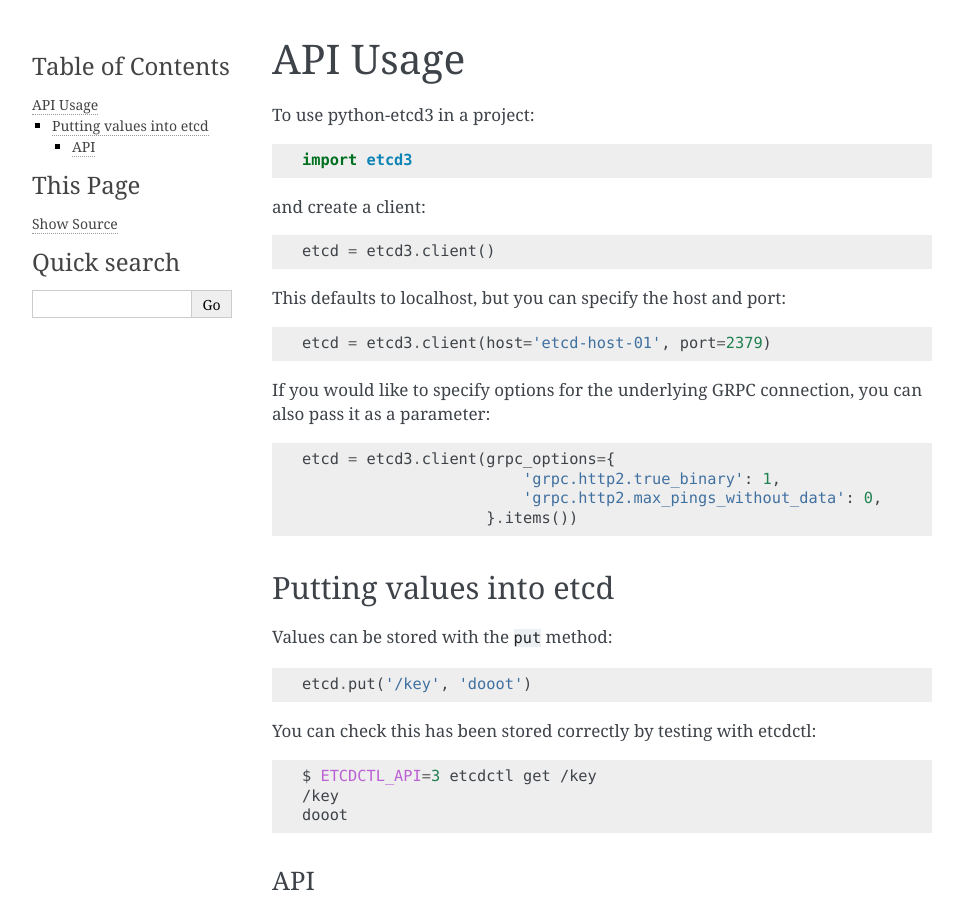
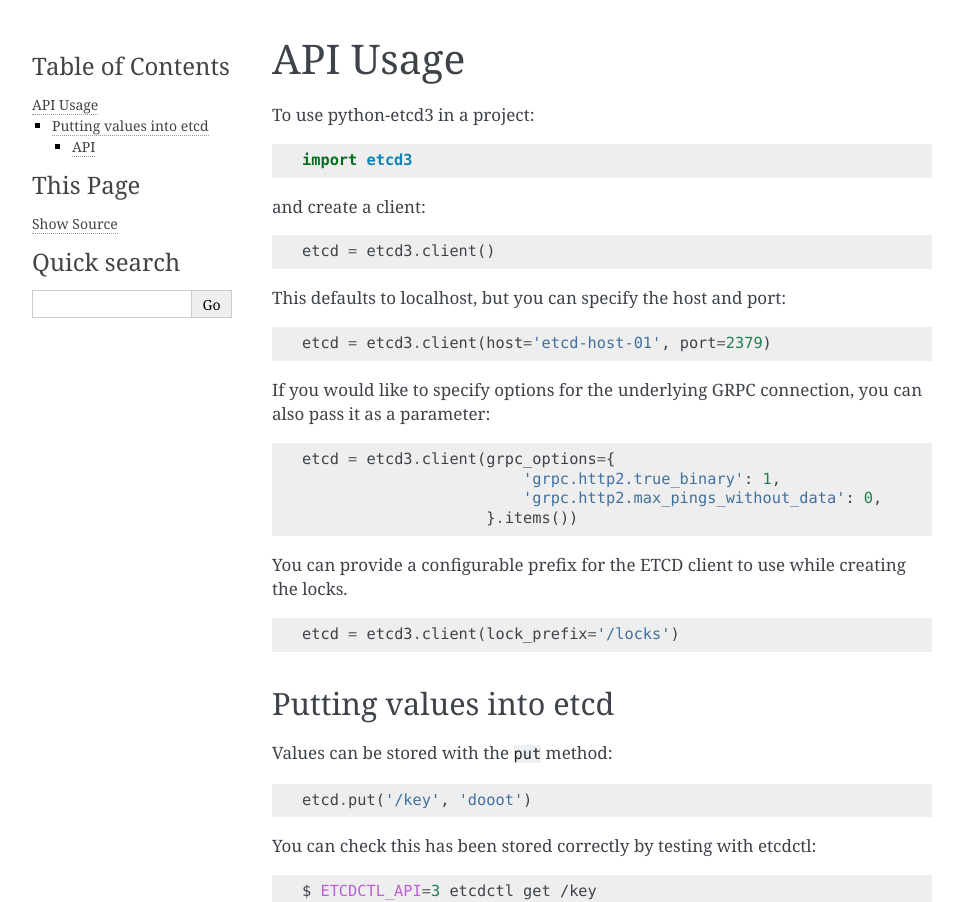
Before and after one commit to kragniz/python-etcd3, a Sphinx documentation site: the page built from docs/usage.rst, in a window 1280 px wide. Shown: the top 902 px of the page, without its empty margins (148-1111 px from the left). Built offline with Sphinx 7.4.7, drawn with Linux system fonts in a browser that asks for light colours.

Commit message:
add lock prefix usage documentation

```diff
--- a/README.rst
+++ b/README.rst
@@ -50,6 +50,10 @@ Basic usage:
     with etcd.lock('doot-machine') as lock:
         # do something
 
+    # locks with prefix
+    etcd.lock_prefix = "/locks"
+    lock = etcd.lock('thing')   # Lock will be generated under /locks/thing
+
     # transactions
     etcd.transaction(
         compare=[
--- a/docs/usage.rst
+++ b/docs/usage.rst
@@ -28,6 +28,12 @@ If you would like to specify options for the underlying GRPC connection, you can
                             'grpc.http2.true_binary': 1,
                             'grpc.http2.max_pings_without_data': 0,
                         }.items())
+
+You can provide a configurable prefix for the ETCD client to use while creating the locks.
+
+.. code-block:: python
+
+    etcd = etcd3.client(lock_prefix='/locks')
 
 Putting values into etcd
 ------------------------
```
Also changed, not shown: 1 other file.
